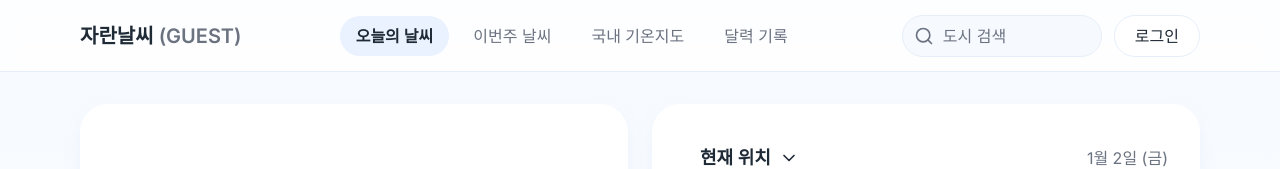
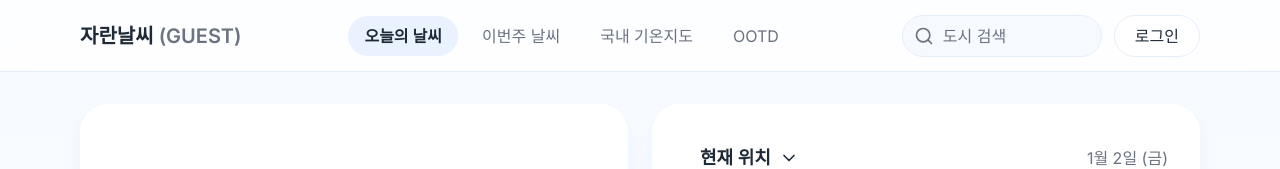
Before and after one commit to 20250918-beyond-SW-Camp-21th/beyond-SW-21th-third-5team, a Vue app in the folder frontend/: page /today in a window 1280 px wide. Shown: the top 169 px of the page. Built offline with nearby package versions, Linux system fonts and the light colour scheme; no server answers; grey boxes are pictures that could not be loaded.

Commit message:
bey-13 OutFit front 연결 완료

```diff
--- a/frontend/src/components/Navigation.vue
+++ b/frontend/src/components/Navigation.vue
@@ -61,7 +61,7 @@
 import { Search } from "lucide-vue-next";
 import { computed } from "vue";
 
-const tabs = ["오늘의 날씨", "이번주 날씨", "국내 기온지도", "달력 기록"] as const;
+const tabs = ["오늘의 날씨", "이번주 날씨", "국내 기온지도", "OOTD"] as const;
 type Tab = (typeof tabs)[number];
 type AuthTab = "로그인" | "로그아웃";
 type PageKey = Tab | AuthTab;
```
